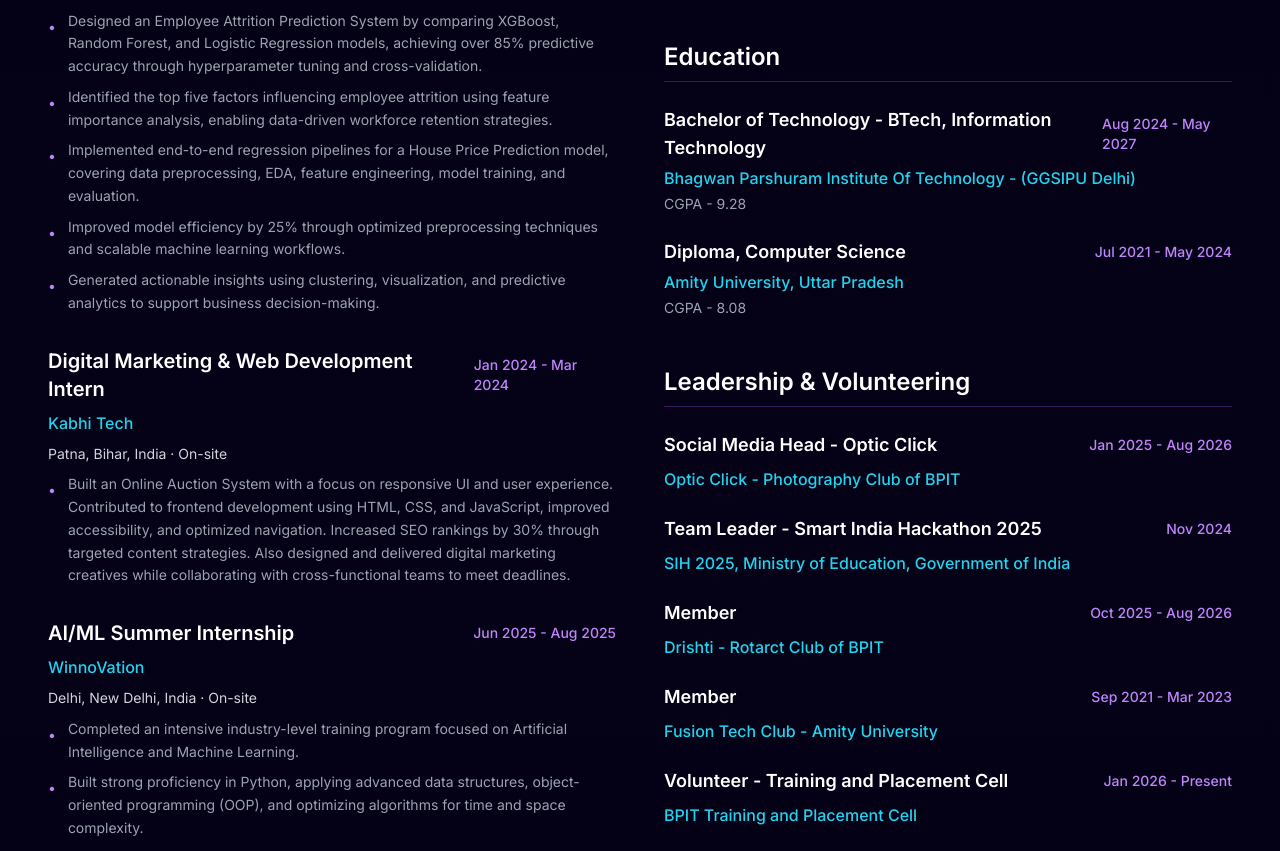
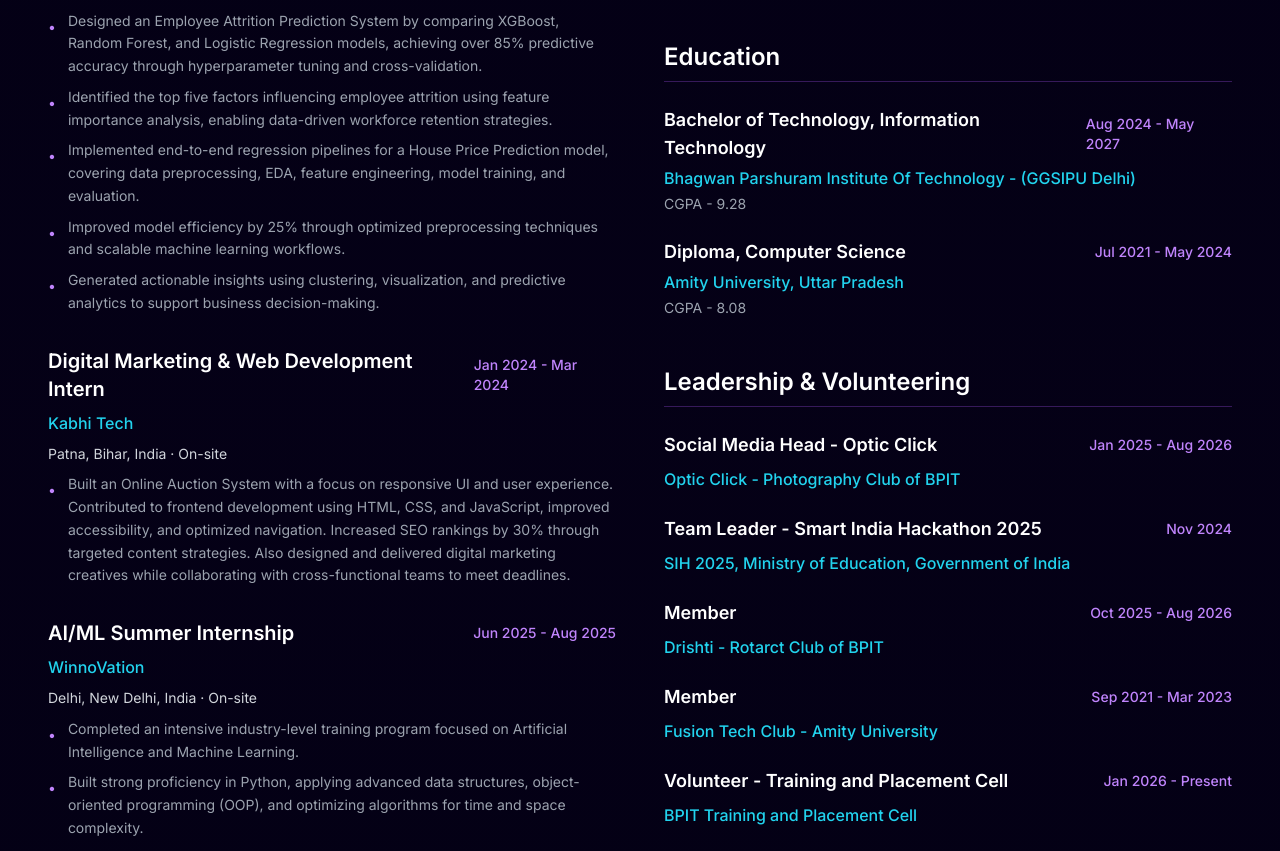
Before and after one commit to HarshLogic/Portfolio_Harsh, a Next.js app: page / in a window 1280 px wide. Shown: the part 3458-4309 px from the top of the page. Built offline with nearby package versions, Linux system fonts and the light colour scheme; a web font is replaced by a local one.

Commit message:
Update degree format in educationData

```diff
--- a/constants/index.ts
+++ b/constants/index.ts
@@ -399,7 +399,7 @@
 
 export const educationData: EducationItem[] = [
   {
-    degree: "Bachelor of Technology - BTech, Information Technology",
+    degree: "Bachelor of Technology, Information Technology",
     institution: "Bhagwan Parshuram Institute Of Technology - (GGSIPU Delhi)",
     period: "Aug 2024 - May 2027",
     CGPA: "CGPA - 9.28",
```
